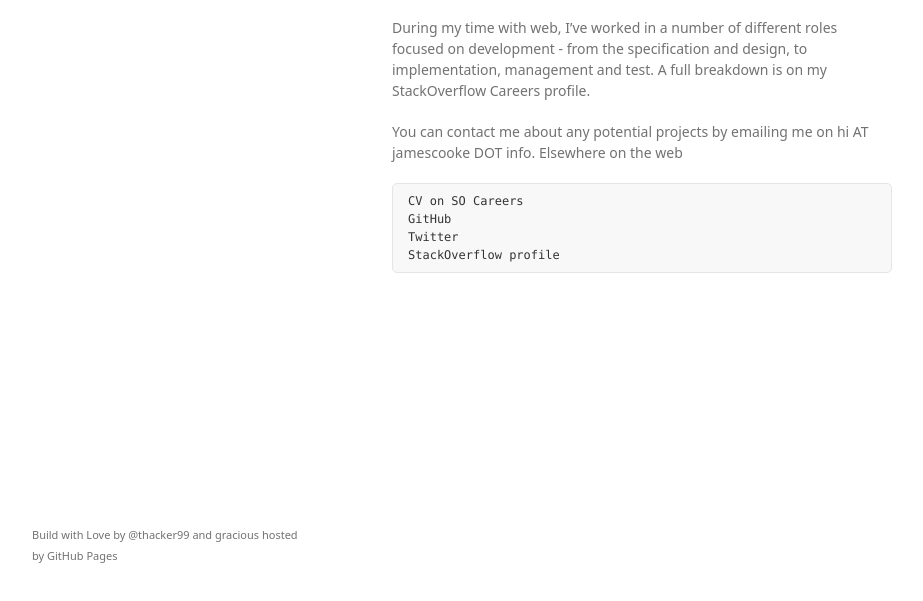
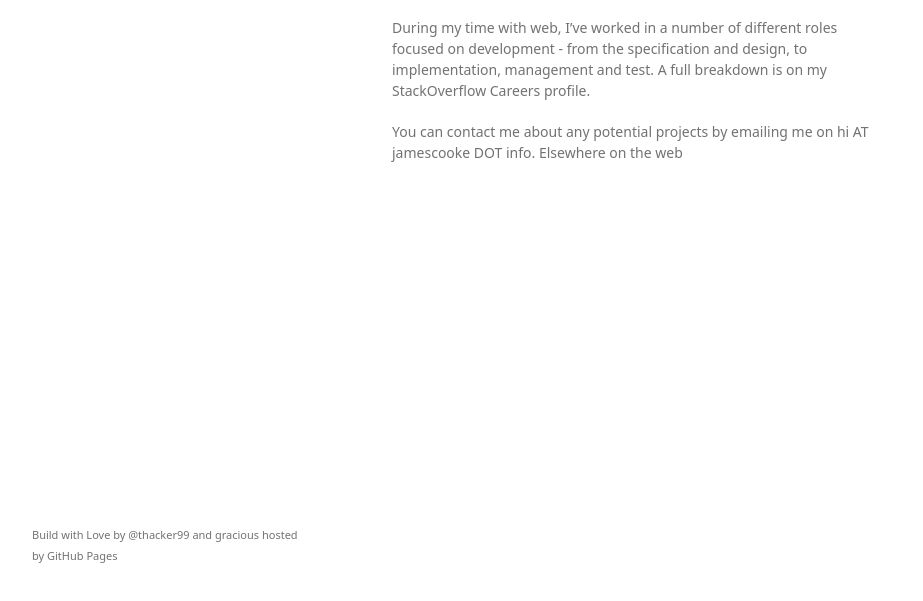
Before and after one commit to thacker99/thacker99.github.io, a plain HTML site: page index.html in a window 1280 px wide. Shown: the part 165-766 px from the top of the page, without its empty margins (178-1101 px from the left). Drawn offline with Linux system fonts and the light colour scheme; a web font is replaced by a local one.

Commit message:
Update index.html

```diff
--- a/index.html
+++ b/index.html
@@ -32,11 +32,6 @@
 <p>You can contact me about any potential projects by emailing me on hi AT jamescooke DOT info.
 Elsewhere on the web</p>
 
-<pre><code>CV on SO Careers
-GitHub
-Twitter
-StackOverflow profile
-</code></pre>
       </section>
       <footer>
         <p><small>Build with Love by @thacker99 and gracious hosted by GitHub Pages</small></p>
```
